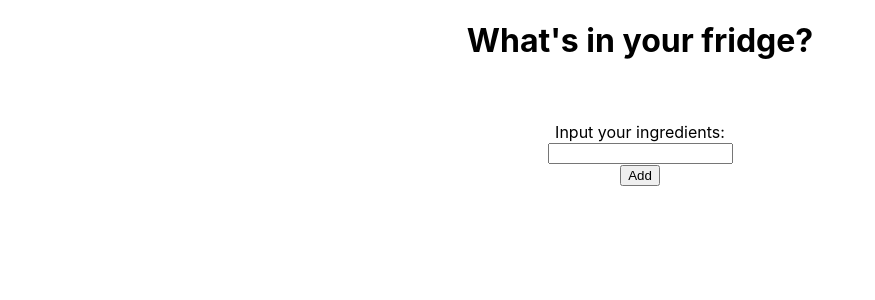
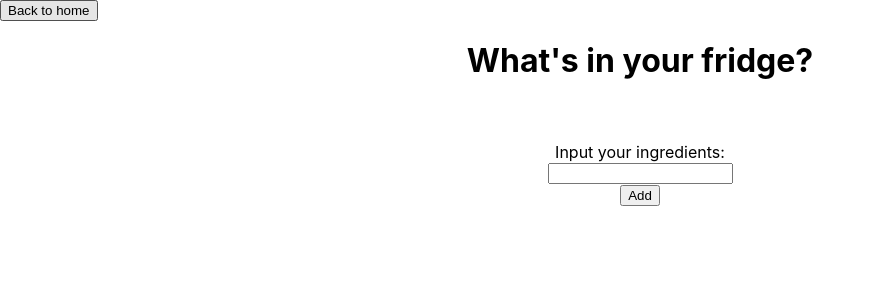
Before and after one commit to nyu-software-engineering/spring-2020-frugal-eye, a React (Create React App) app in the folder front-end/: page /add-ingredients in a window 1280 px wide. Shown: the top 300 px of the page, without its empty margins (0-875 px from the left). Built offline with nearby package versions, Linux system fonts and the light colour scheme.

Commit message:
added "back to home" redirect button

```diff
--- a/front-end/src/AddIngredients.css
+++ b/front-end/src/AddIngredients.css
@@ -5,6 +5,10 @@ div {
 ul {
     padding: 0;
     list-style-type: none;
+}
+
+.back-button {
+    float: left;
 }
 
 .display-ingredients {
--- a/front-end/src/AddIngredients.js
+++ b/front-end/src/AddIngredients.js
@@ -21,6 +21,8 @@ const AddIngredients = (props) =>{
     }
     return (
         <div>
+            <button className="back-button" onClick={event => window.location.href='/home'}>Back to home</button>
+            <br></br>
             <h1>What's in your fridge?</h1>
             <div className="display-ingredients">
                 <ul>
@@ -28,7 +30,7 @@ const AddIngredients = (props) =>{
                         <div className="each-ingredient">
                             <li key={ingredients}>
                                 {ingredients}
-                                <div className="features" ><button id={ingredients} onClick={handleDelete}>del</button></div>
+                                <div className="features"><button id={ingredients} onClick={handleDelete}>del</button></div>
                             </li>
                         </div>
                     ))}
@@ -38,7 +40,6 @@ const AddIngredients = (props) =>{
                 <br></br>Input your ingredients:<br></br>
                 <input type="text" name="ingredientInput" value={ingredient} onChange={handleChange}/>
                 <br></br><input type="submit" value="Add"/>
-
             </form>
         </div>
     );
```
